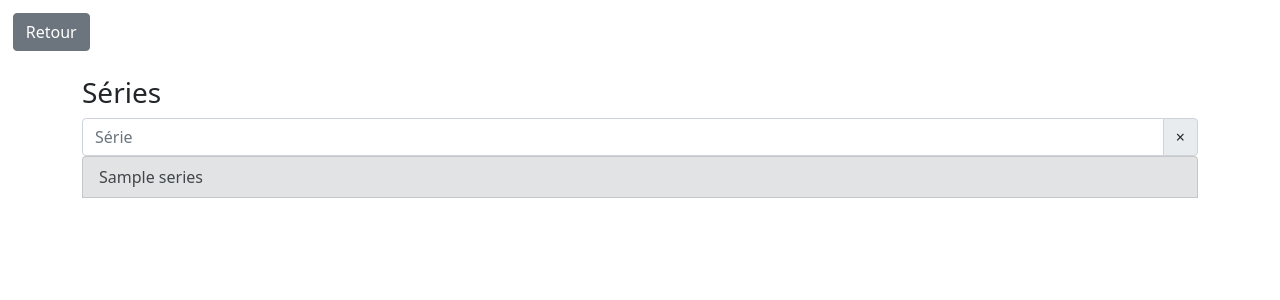
After one commit to SimonPeridy/bookshelf, a Django app: template templates/bookshelv/display_series.html in a window 1280 px wide. The commit adds this page. Shown: the top 300 px of the page. Run offline with Django 3.2, Linux system fonts and the light colour scheme; tables that the repository leaves empty hold one stand-in row (values such as "Sample post"); the template is opened without the code that fills it: values that come from a table or form of the project are taken from there, most other values are stand-ins (such as "Sample title", 1, 10 or a date in 2020).

Commit message:
Series search working :tick:

```diff
--- a/Bibliotheque/settings.py
+++ b/Bibliotheque/settings.py
@@ -76,7 +76,7 @@ DATABASES = {
     'default': {
         'ENGINE': 'django.db.backends.postgresql',
         "HOST": "localhost",
-        'NAME': 'b',
+        'NAME': 'bookshelf',
         "USER": "postgres",
         "PASSWORD": "root",
         "PORT": 5433,
--- a/bookshelv/models.py
+++ b/bookshelv/models.py
@@ -39,7 +39,7 @@ class Book(models.Model):
         if self.mark is not None:
             display_string += f", noté {self.mark}/10"
         if self.series is not None:
-            display_string += f" ({self.series})"
+            display_string += f" <i>({self.series})</i>"
         return display_string
 
     class Meta:
--- a/bookshelv/urls.py
+++ b/bookshelv/urls.py
@@ -8,6 +8,8 @@ urlpatterns = [
     path('', views.index, name='index'),
     path('add_book/', views.add_book, name='add_book'),
     path('author_list/', views.search, name='author_list'),
+    path('series_entry/', views.series_entry, name='series_entry'),
+    path('series_entry/series_list', views.series_list, name='series_list'),
     path('add_book/get_authors/', views.get_authors, name='get_authors'),
     path('add_book/get_series/', views.get_series, name='get_series')
 ]
--- /dev/null
+++ b/static/my_js2.js
@@ -0,0 +1,26 @@
+function searchSeries(series_name) {
+    $.ajax({
+        url: "series_list",
+        data: {
+            "series_name": series_name
+        },
+        type: "POST",
+        success: [function (data) {
+            document.getElementById("my-body").innerHTML = data
+        }],
+        error: [function (request, error) {
+            console.log("error: " + error);
+            console.log("req: " + request.url);
+        }]
+    });
+}
+
+function clear_search_bar(id){
+    document.getElementById(id).value = ""
+    searchSeries("")
+}
+
+
+window.onload = function () {
+    clear_search_bar("form-series")
+}
--- /dev/null
+++ b/templates/bookshelv/display_series.html
@@ -0,0 +1,41 @@
+<!DOCTYPE html>
+<html lang="en">
+<head>
+    <script src="{{ STATIC_URL }}/static/jquery.js"></script>
+    <script src="{{ STATIC_URL }}/static/my_js2.js"></script>
+    <script type="text/javascript" src="{{ STATIC_URL }}/static/bootstrap-5.1.3/js/bootstrap.js"></script>
+    <link rel="stylesheet" type="text/css" href="{{ STATIC_URL }}/static/bootstrap-5.1.3/css/bootstrap.css"/>
+    <link rel="icon" href="{{ STATIC_URL }}/static/favicon.ico"/>
+    <meta charset="UTF-8">
+    <title>Liste des séries</title>
+    {% include "bookshelv/home_button.html" %}
+</head>
+<body>
+<div class="container" style="margin-top: 2%;">
+    <div class="my-header">
+        <div class="row">
+            <h3>Séries</h3>
+                <div class="form-inline">
+                    <div class="input-group">
+                        <input type="search" id="form-series" class="form-control" placeholder="Série"
+                               onkeyup="searchSeries(this.value)"/>
+                        <button class="input-group-append input-group-text" onclick="clear_search_bar('form-series')">
+                            &times;
+                        </button>
+                </div>
+            </div>
+        </div>
+    </div>
+    <div id="my-body">
+        {% include "bookshelv/series_list.html" %}
+    </div>
+</div>
+</body>
+<footer class="footer">
+    <div class="container" style="margin-bottom: 7%;"></div>
+</footer>
+<script type="js">
+
+
+</script>
+</html>
--- /dev/null
+++ b/templates/bookshelv/series_list.html
@@ -0,0 +1,33 @@
+{% for series in series_list %}
+<div class="row">
+    <div class="align-self-start">
+        {% if forloop.counter == 1 and nb_series == 1 %}
+
+        <button class="align-self-start list-group-item list-group-item-action list-group-item-secondary rounded"
+                onclick="document.getElementById('form-book').value='{{ book.title }}';launch_search()">
+            {{ series }}
+        </button>
+        {% else %}
+        {% if forloop.counter == 1 %}
+        <button class="align-self-start list-group-item list-group-item-action list-group-item-secondary rounded-top"
+                onclick="document.getElementById('form-book').value='{{ book.title }}';launch_search()">
+            {{ series }}
+        </button>
+        {% else %}
+        {% if forloop.counter < nb_series %}
+        <button class="align-self-start list-group-item list-group-item-action list-group-item-secondary rounded-0"
+                onclick="document.getElementById('form-book').value='{{ book.title }}';launch_search()">
+            {{ series }}
+        </button>
+        {% else %}
+        <button class="align-self-start list-group-item list-group-item-action list-group-item-secondary rounded-bottom"
+                onclick="document.getElementById('form-book').value='{{ book.title }}';launch_search()">
+            {{ series }}
+        </button>
+        {% endif %}
+        {% endif %}
+        {% endif %}
+
+    </div>
+</div>
+{% endfor %}
```
Also changed, not shown: bookshelv/views.py (+29 -0 lines), templates/bookshelv/display_books_template.html (+4 -4 lines), templates/bookshelv/index.html (+7 -0 lines).
